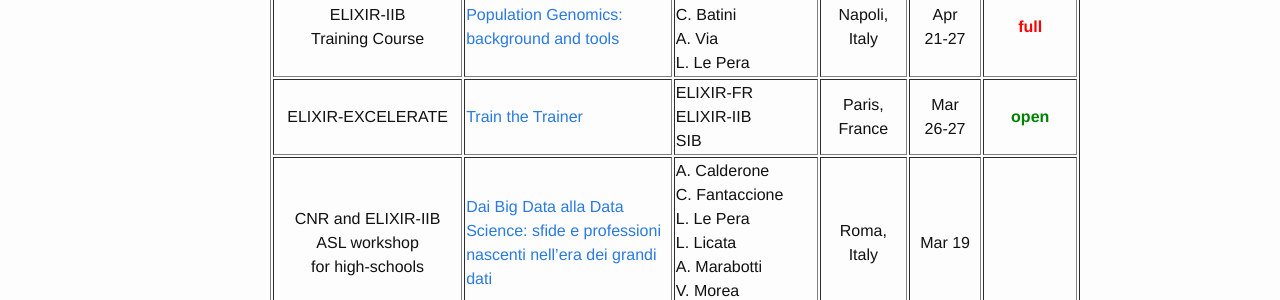
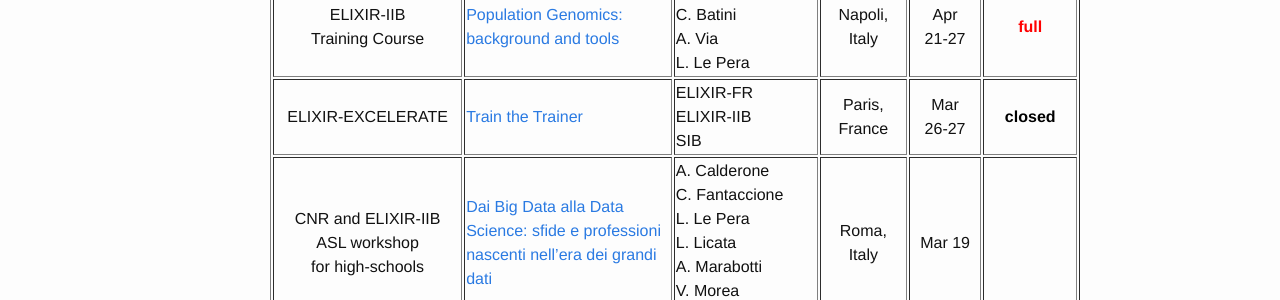
Before and after one commit to ELIXIR-IIB-training/website, a Jekyll site: the page built from _pages/01-all_events.md, in a window 1280 px wide. Shown: the part 441-741 px from the top of the page. Built offline with Jekyll 4.4.1, drawn with Linux system fonts in a browser that asks for light colours.

Commit message:
Update status

```diff
--- a/_pages/01-all_events.md
+++ b/_pages/01-all_events.md
@@ -54,7 +54,7 @@ permalink: /all_events_2018/
    <td height="50" width="150">ELIXIR-FR<br>ELIXIR-IIB<br>SIB</td>
    <td height="50" align="center">Paris,<br>France</td>
    <td height="50" width="75" width="75" align="center">Mar<br>26-27</td>
-   <td height="50" align="center"><font color="green"><b>open</b></font></td>
+   <td height="50" align="center"><font color="black"><b>closed</b></font></td>
 </tr>
 <tr>
 <td height="50" align="center">CNR and ELIXIR-IIB<br>ASL workshop<br>for high-schools</td>
```
